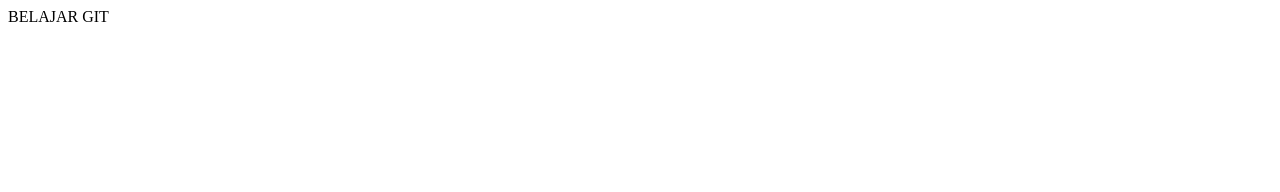
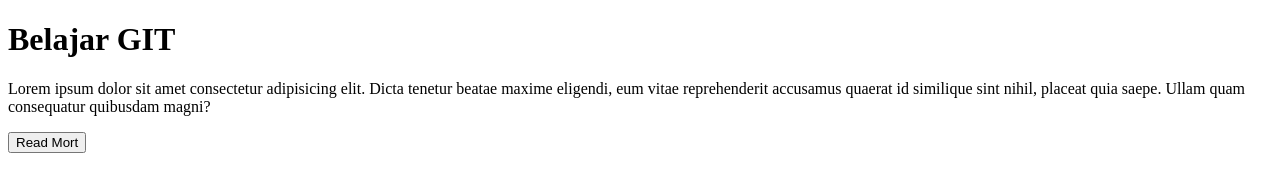
Before and after one commit to arayhan/learn-git, a plain HTML site: page index.html in a window 1280 px wide. Drawn offline with Linux system fonts and the light colour scheme.

Commit message:
[FEAT] Home Page : add blog

```diff
--- a/index.html
+++ b/index.html
@@ -8,6 +8,12 @@
     <title>Document</title>
 </head>
 
-<body> BELAJAR GIT </body>
+<body>
+    <h1>Belajar GIT</h1>
+    <p>Lorem ipsum dolor sit amet consectetur adipisicing elit. Dicta tenetur beatae maxime eligendi, eum vitae
+        reprehenderit accusamus quaerat id similique sint nihil, placeat quia saepe. Ullam quam consequatur quibusdam
+        magni?</p>
+    <button>Read Mort</button>
+</body>
 
 </html>
```
Also changed, not shown: index.js (added).
